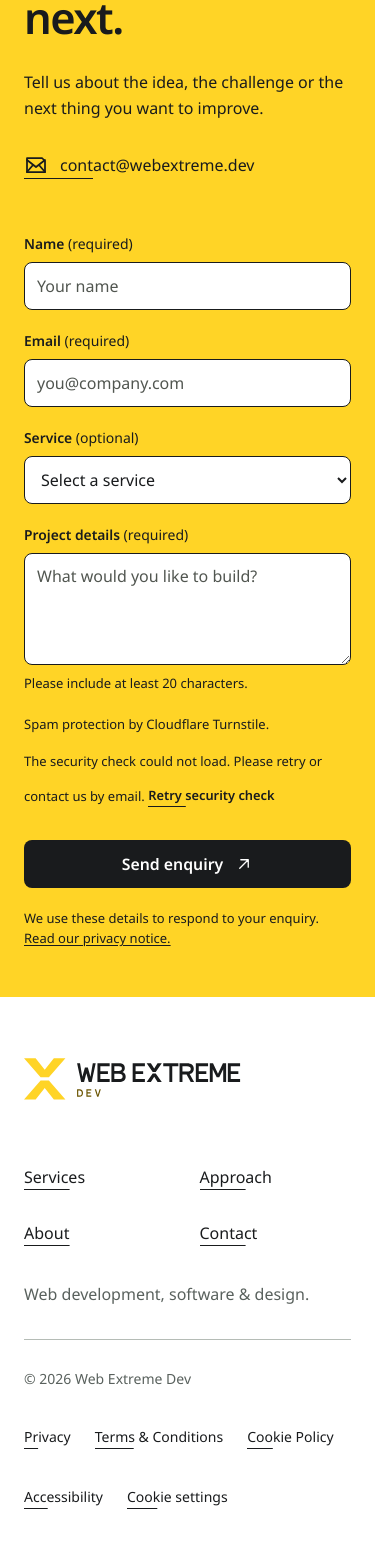
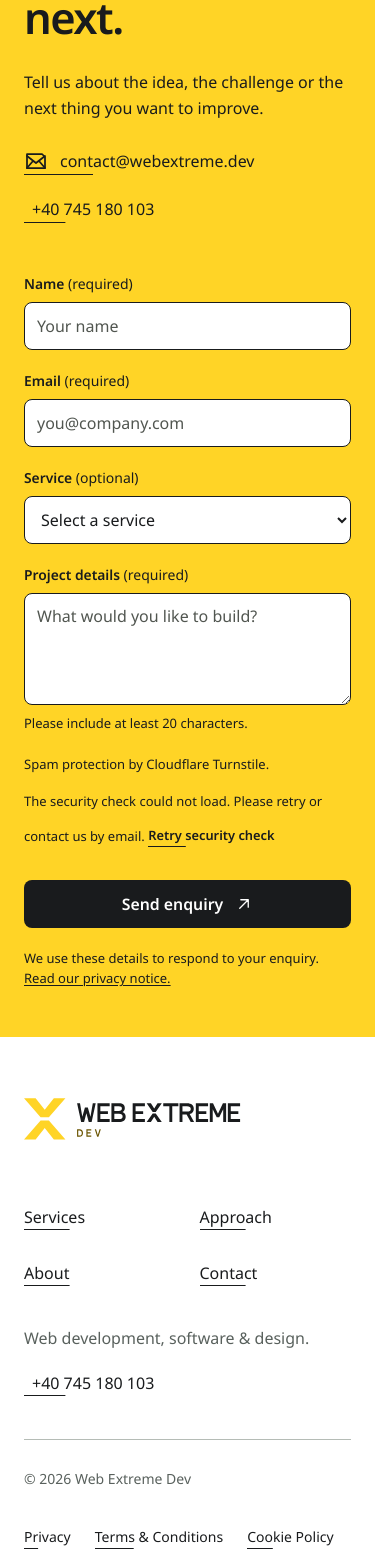
Before and after one commit to alinistrate/webextreme.dev, a Nuxt app: page / in a window 390 px wide. Shown: the part 6660-8228 px from the top of the page. Before the commit the page ends 8205 px from the top, so only its background shows below. Built offline with nearby package versions, Linux system fonts and the light colour scheme; a web font is replaced by a local one.

Commit message:
Add business phone to contact sections and organization data

```diff
--- a/app/app.vue
+++ b/app/app.vue
@@ -30,6 +30,7 @@ useHead({
         taxID: company.cui,
         url: site.url,
         email: site.email,
+        telephone: site.phone,
         logo: site.url + '/favicon.svg',
         address: {
           '@type': 'PostalAddress',
--- a/app/assets/css/shell.css
+++ b/app/assets/css/shell.css
@@ -85,6 +85,17 @@
   color: var(--dim);
   margin-block: 28px 40px;
 }
+.footer-summary {
+  display: flex;
+  flex-wrap: wrap;
+  justify-content: space-between;
+  align-items: center;
+  gap: 8px 24px;
+  margin-block: 28px 32px;
+}
+.footer-summary .footer-description {
+  margin: 0;
+}
 .footer-bottom {
   display: flex;
   align-items: center;
--- /dev/null
+++ b/app/components/ContactLinks.vue
@@ -0,0 +1,36 @@
+<script setup lang="ts">
+import { site } from '~/content/site';
+const { tr } = useCopy();
+withDefaults(defineProps<{ showEmail?: boolean }>(), { showEmail: true });
+</script>
+
+<template>
+  <div class="contact-links">
+    <a v-if="showEmail" class="email-link" :href="'mailto:' + site.email">
+      <AppIcon name="email" />{{ site.email }}
+    </a>
+    <a class="phone-link plain-button" :href="'tel:' + site.phone">
+      <span class="sr-only">{{ tr('Phone') }}: </span>{{ site.phoneDisplay }}
+    </a>
+  </div>
+</template>
+
+<style scoped>
+.contact-links {
+  display: flex;
+  flex-direction: column;
+  align-items: flex-start;
+}
+.contact-links > a {
+  margin-block: 0;
+  padding-block: 8px;
+  min-block-size: 48px;
+  inline-size: fit-content;
+}
+.phone-link {
+  display: inline-flex;
+  align-items: center;
+  font-size: 1rem;
+  white-space: nowrap;
+}
+</style>
--- a/app/components/SiteFooter.vue
+++ b/app/components/SiteFooter.vue
@@ -16,7 +16,10 @@ const { settingsOpen } = useConsent();
           ><NuxtLinkLocale to="/contact/">{{ tr('Contact') }}</NuxtLinkLocale>
         </nav>
       </div>
-      <p class="footer-description">{{ tr('Web development, software & design.') }}</p>
+      <div class="footer-summary">
+        <p class="footer-description">{{ tr('Web development, software & design.') }}</p>
+        <ContactLinks :show-email="false" />
+      </div>
       <div class="footer-bottom">
         <p>{{ tr('© 2026 Web Extreme Dev') }}</p>
         <NuxtLinkLocale class="plain-button" to="/privacy/">{{ tr('Privacy') }}</NuxtLinkLocale
--- a/app/components/home/HomeContact.vue
+++ b/app/components/home/HomeContact.vue
@@ -10,9 +10,7 @@ const { tr } = useCopy();
         <p class="contact-intro">
           {{ tr('Tell us about the idea, the challenge or the next thing you want to improve.') }}
         </p>
-        <a class="email-link" href="mailto:contact@webextreme.dev"
-          ><AppIcon name="email" />contact@webextreme.dev</a
-        >
+        <ContactLinks />
       </div>
       <ContactForm />
     </div>
--- a/app/content/site.ts
+++ b/app/content/site.ts
@@ -2,6 +2,8 @@ export const site = {
   name: 'Web Extreme Dev',
   url: 'https://webextreme.dev',
   email: 'contact@webextreme.dev',
+  phone: '+40745180103',
+  phoneDisplay: '+40 745 180 103',
   location: 'Sibiu, Romania',
 };
 export const navigation = [
--- a/app/pages/contact.vue
+++ b/app/pages/contact.vue
@@ -49,9 +49,7 @@ usePageMotion();
               )
             }}
           </p>
-          <a class="email-link" href="mailto:contact@webextreme.dev"
-            ><AppIcon name="email" />contact@webextreme.dev</a
-          >
+          <ContactLinks />
           <div class="contact-next">
             <h3>{{ tr('What happens next') }}</h3>
             <ol>
--- a/i18n/locales/ro.json
+++ b/i18n/locales/ro.json
@@ -494,5 +494,6 @@
   "last_updated_3_november_2026_n5mm8t": "Ultima actualizare: 3 noiembrie 2026",
   "web_development_ecommerce_design_web_applications_automation_1722noz": "Dezvoltare web, ecommerce, design, aplicații web, automatizare, consultanță tehnică și găzduire web personalizată. Descoperă serviciile Web Extreme Dev.",
   "web_development_ecommerce_design_custom_web_applications_b2jh8l": "Dezvoltare web, ecommerce, design, aplicații web personalizate, consultanță tehnică și găzduire web personalizată. Punctul de plecare depinde de problema pe care vrei să o rezolvi.",
-  "lets_talk_ymztea": "Contactează-ne"
+  "lets_talk_ymztea": "Contactează-ne",
+  "phone_kb2lhr": "Telefon"
 }
```
